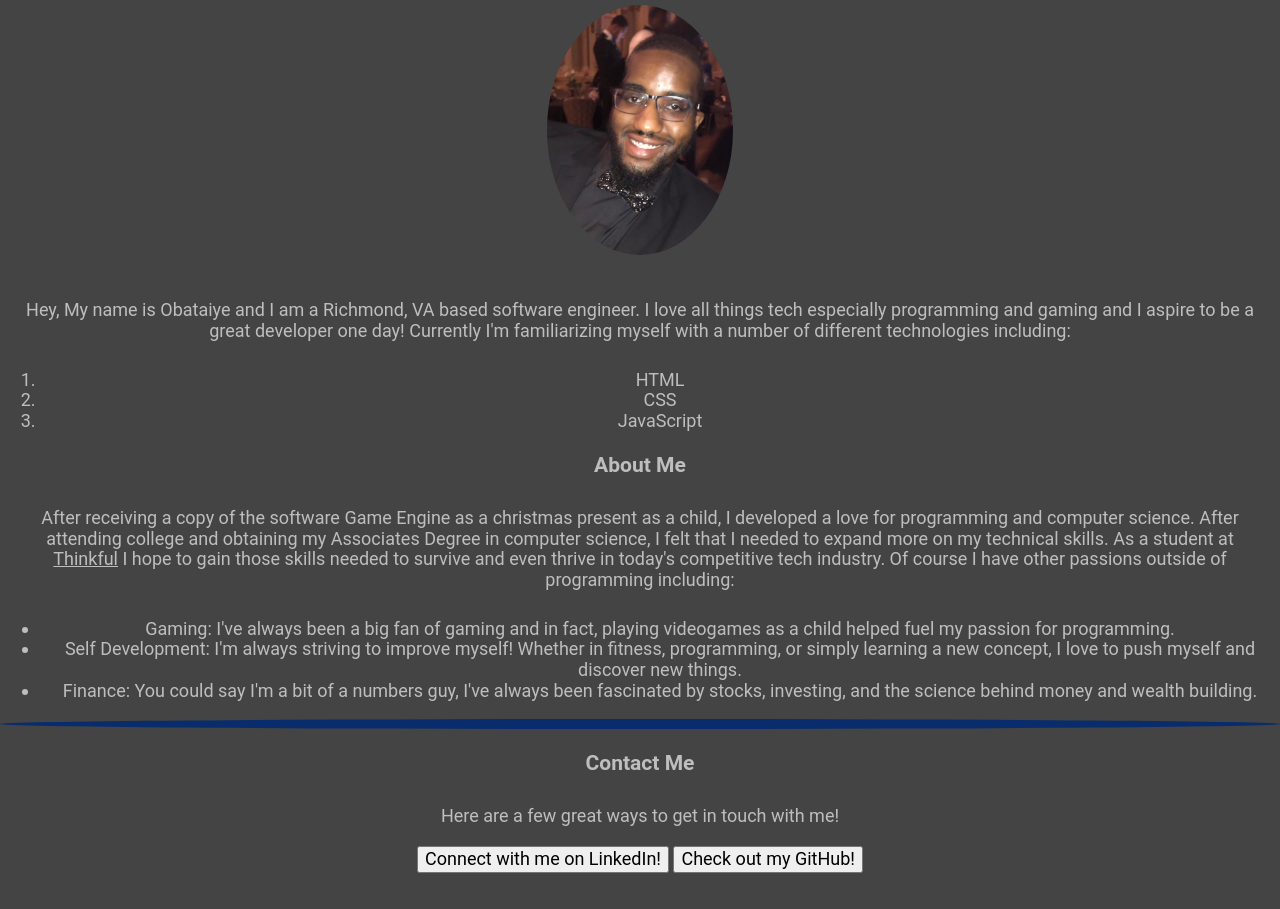
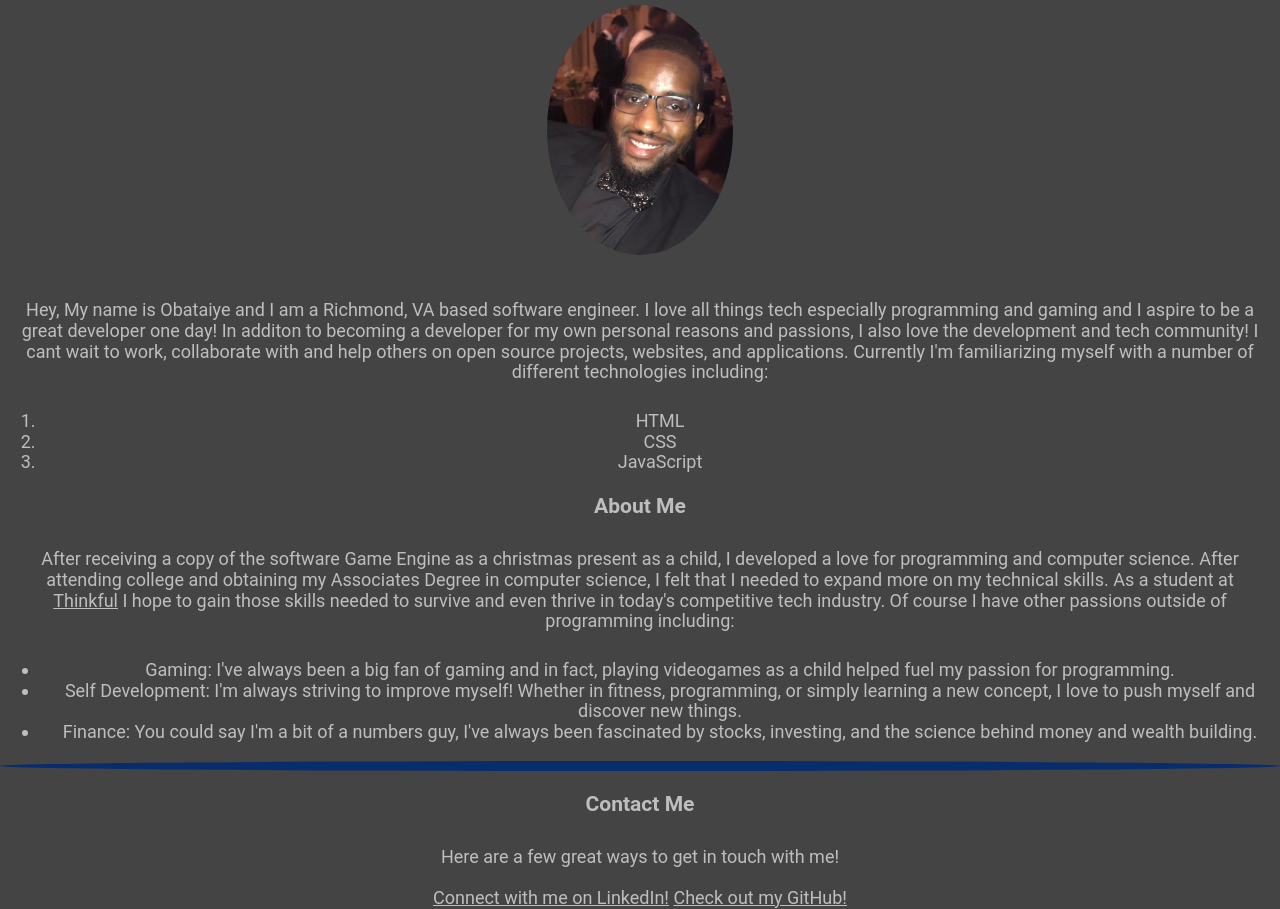
Before and after one commit to ObataiyeStephenson/FirstWebPage, a plain HTML site: page index.html in a window 1280 px wide. Shown: the part 170-1079 px from the top of the page. Before the commit the page ends 1043 px from the top, so only its background shows below. Drawn offline with nearby package versions, Linux system fonts and the light colour scheme.

Commit message:
Additional Corrections

```diff
--- a/index.html
+++ b/index.html
@@ -1,5 +1,5 @@
 <!DOCTYPE html>
-<html>
+<html lang ="en">
 <head>
   <meta charset="utf-8" />
   <meta name="viewport" content="width=device-width" />
@@ -25,7 +25,7 @@
 			<br>
 			<br>
 
-			<p>Hey, My name is Obataiye and I am a Richmond, VA based software engineer. I love all things tech especially programming and gaming and I aspire to be a great developer one day!
+			<p>Hey, My name is Obataiye and I am a Richmond, VA based software engineer. I love all things tech especially programming and gaming and I aspire to be a great developer one day! In additon to becoming a developer for my own personal reasons and passions, I also love the development and tech community! I cant wait to work, collaborate with and help others on open source projects, websites, and applications.
 
 			Currently I'm familiarizing myself with a number of different technologies including:</p>
 
@@ -58,10 +58,11 @@
 
  <p>Here are a few great ways to get in touch with me!</p>
 
- <a href ="https://www.linkedin.com/in/obataiye-stephenson-b075071b1/"><button>Connect with me on LinkedIn!</button></a>
+ <a href ="https://www.linkedin.com/in/obataiye-stephenson-b075071b1/">Connect with me on LinkedIn!</a>
 
- <a href ="https://github.com/ObataiyeStephenson"><button>Check out my GitHub!</button>
- </footer>
+ <a href ="https://github.com/ObataiyeStephenson">Check out my GitHub!</a>
+
+</footer>
 
 <script src="script.js"></script>
   </body>
```
